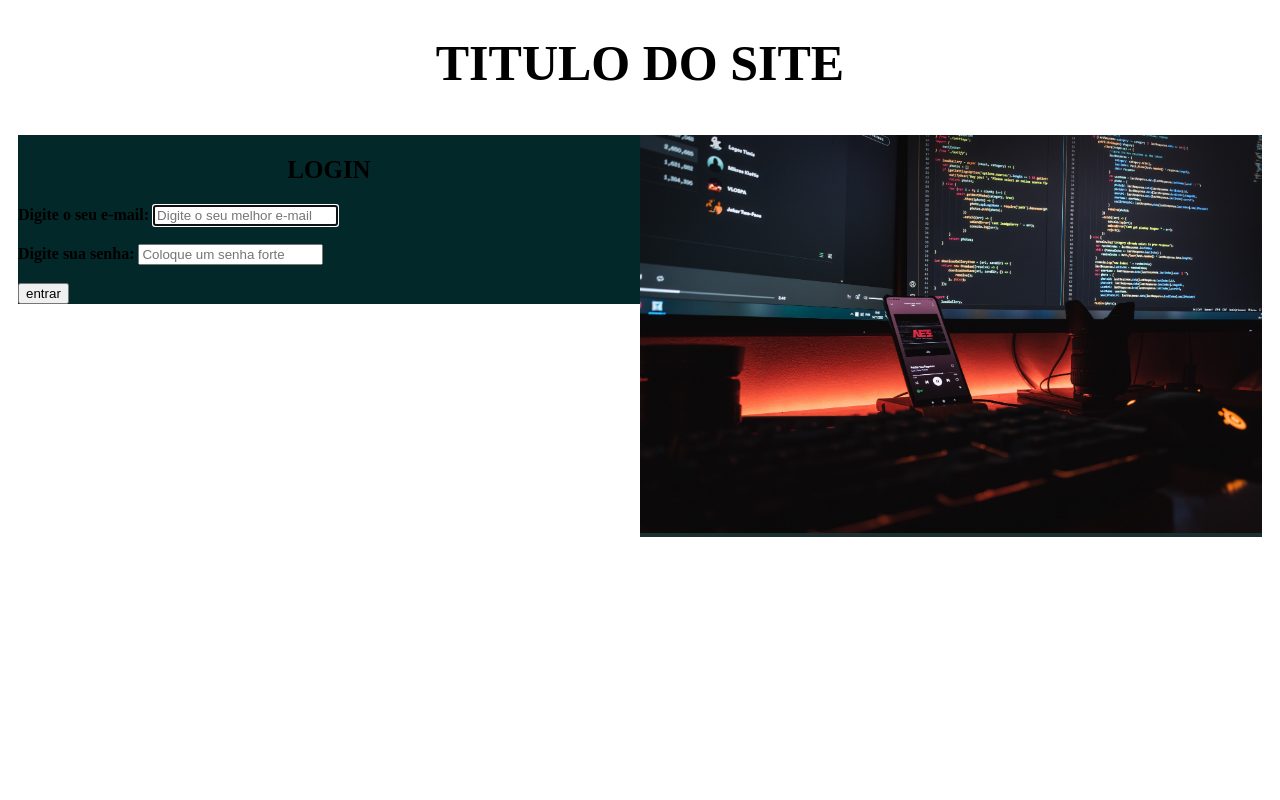
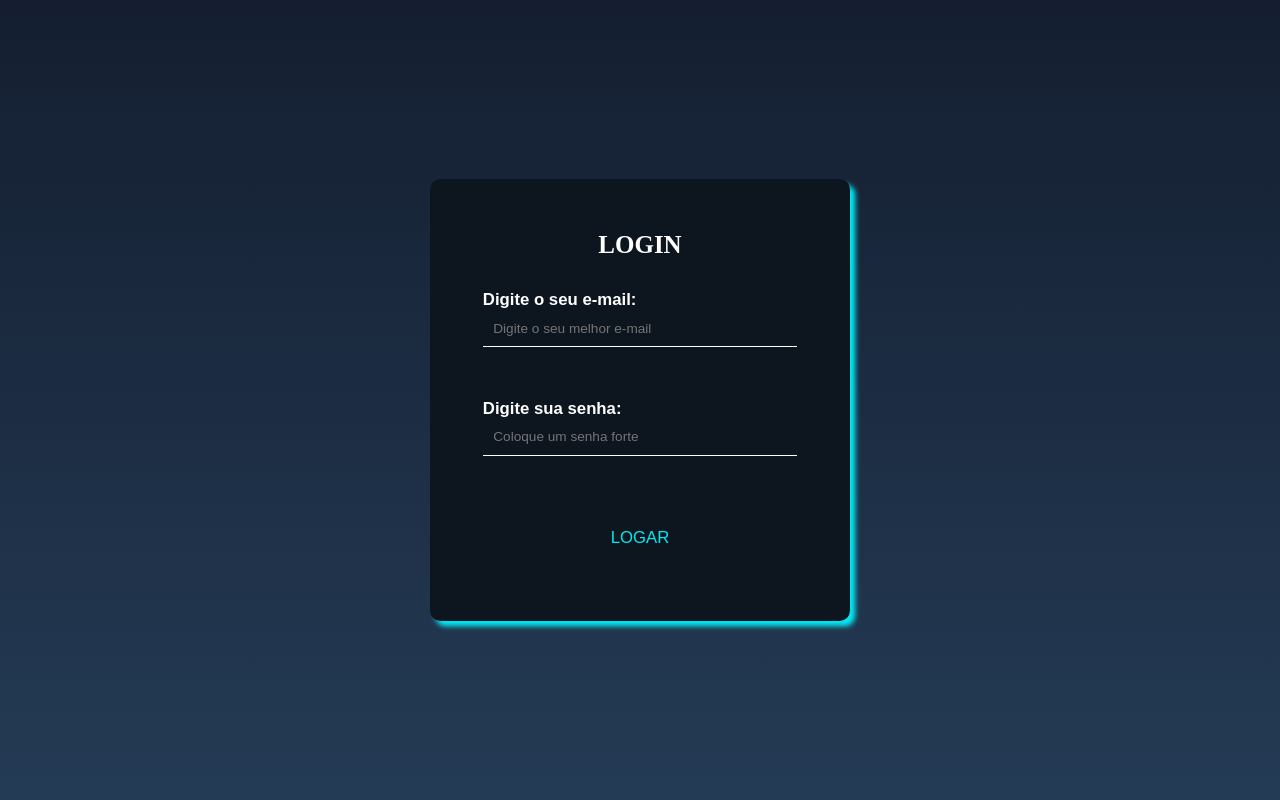
Before and after one commit to LucasGabriel18/Projetinho, a PHP site: page / in a window 1280 px wide. Run offline with PHP 8.4, Linux system fonts and the light colour scheme.

Commit message:
atualizações
mudança de planos, resolvi usar esse layout de login

```diff
--- a/projeto/css/login.css
+++ b/projeto/css/login.css
@@ -1,22 +1,170 @@
-.linha {
+* {
+    margin: 0;
+    padding: 0;
+    box-sizing: border-box;
+    font-family: sans-serif;
+  }
+
+  :root {
+    --color1: #0d151f;
+    --color2: #141e30;
+    --color3: #243b55;
+    --color4: #03e9f4;
+    --color5: #fff;
+    --color6: rgba(0, 0, 0, 0);
+  }
+
+  html {
+    font-size: 65.5%;
+  }
+
+  body {
+    background-image: linear-gradient(var(--color2), var(--color3));
+    height: 100vh;
     display: flex;
-    flex-flow: row wrap;
-    padding: 10px;
-}
+    justify-content: center;
+    align-items: center;
+    font-size: 1.6rem;
+  }
 
-.colA {
+  .container {
+    background-color: var(--color1);
+    color: var(--color5);
+    width: 40rem;
+    padding: 5rem;
+    box-shadow: 0.5rem 0.5rem 0.5rem var(--color4);
+    border-radius: 1rem;
+    display: flex;
+    flex-direction: column;
+    align-items: center;
+  }
+
+  .container h2 {
+    margin-bottom: 3rem;
+    font-size: 3rem;
+  }
+
+  .container label {
+    transform: translateY(2rem);
+    transition: transform 0.5s;
+  }
+
+  .container form {
+    display: flex;
+    flex-direction: column;
+    width: 100%;
+  }
+
+  .container input {
+    background: none;
+    color: var(--color5);
+    font-size: 1.3rem;
+    border: none;
+    border-bottom: 0.1rem solid var(--color5);
+    margin-bottom: 3rem;
+    outline: 0;
+    padding: 1rem;
+  }
+
+  .container .button-container {
+    align-self: center;
+    position: relative;
+    overflow: hidden;
+    transition: box-shadow 0.3s;
+  }
+
+  .container .button-container:hover {
+    box-shadow: 0 0 1rem 0.5rem var(--color4);
+  }
+
+  .container button {
+    color: var(--color4);
+    font-size: 1.6rem;
+    text-transform: uppercase;
+    background: none;
+    border: none;
+    padding: 2rem;
+  }
+
+  .container .button-container div {
+    position: absolute;
+  }
+
+  .container .button-container div:first-child {
+    width: 100%;
+    height: 0.3rem;
+    background-image: linear-gradient(to right, var(--color6), var(--color4));
+    animation: line-1 1s linear infinite;
+  }
+
+  .container .button-container div:nth-child(2) {
+    width: 0.3rem;
     height: 100%;
-    width: 50%;
-    background: rgb(3, 40, 41);
-}
+    background-image: linear-gradient(to right, var(--color6), var(--color4));
+    right: 0;
+    animation: line-2 1s linear infinite 0.25s;
+  }
 
-.colB {
+  .container .button-container div:nth-child(3) {
+    width: 100%;
+    height: 0.3rem;
+    background-image: linear-gradient(to left, var(--color6), var(--color4));
+    bottom: 0;
+    animation: line-3 1s linear infinite 0.5s;
+  }
+
+  .container .button-container div:nth-child(4) {
+    width: 0.3rem;
     height: 100%;
-    width: 50%;
-    background: rgb(27, 47, 48);
-}
+    background-image: linear-gradient(to top, var(--color6), var(--color4));
+    left: 0;
+    animation: line-4 1s linear infinite 0.75s;
+  }
 
-.colB img {
-    width: 100%;
-    height: 100%;
-}
+  @keyframes line-1 {
+    0% {
+      left: -100%;
+    }
+    50%,
+    100% {
+      left: 100%;
+    }
+  }
+
+  @keyframes line-2 {
+    0% {
+      top: -100%;
+    }
+    50%,
+    100% {
+      top: 100%;
+    }
+  }
+
+  @keyframes line-3 {
+    0% {
+      right: -100%;
+    }
+    50%,
+    100% {
+      right: 100%;
+    }
+  }
+
+  @keyframes line-4 {
+    0% {
+      bottom: -100%;
+    }
+    50%,
+    100% {
+      bottom: 100%;
+    }
+  }
+
+  @media only screen and (max-width: 576px) {
+    .container {
+      width: 100%;
+      height: 100%;
+      justify-content: center;
+    }
+  }
--- a/projeto/index.html
+++ b/projeto/index.html
@@ -9,22 +9,15 @@
 </head>
 <body>
     <div class="container">
-        <h1 style="text-align: center; font-size: 50px; font-family:'Times New Roman', Times, serif;">TITULO DO SITE</h1>
-        <div class="linha">
-            <div class="colA">
-                <h2 style="text-align: center; justify-content: center; font-size: 25px; font-family:'Times New Roman', Times, serif;">LOGIN</h2>
-                <form action="php/verify.php" method="post">
-                    <strong><label for="e-mail">Digite o seu e-mail:</label></strong>
-                    <input type="text" name="email" id="email" autofocus required placeholder="Digite o seu melhor e-mail"><br><br>
-                    <strong><label for="senha">Digite sua senha:</label></strong>
-                    <input type="password" name="senha" id="senha" required placeholder="Coloque um senha forte"><br><br>
-                    <input type="submit" value="entrar">
-                </form>
-            </div>
-            <div class="colB">
-                <img src="imagens/ft-direita.jpg" alt="foto">
-            </div>
-        </div>
+            <h2 style="text-align: center; justify-content: center; font-size: 25px; font-family:'Times New Roman', Times, serif;">LOGIN</h2>
+            <form action="php/verify.php" method="post">
+                <strong><label for="email" id="labelEmail">Digite o seu e-mail:</label></strong>
+                <input type="text" name="email" id="email" name="email" autofocus required placeholder="Digite o seu melhor e-mail"><br>
+                <strong><label for="password" id="labelPassword">Digite sua senha:</label></strong>
+                <input type="password" name="senha" id="senha" required placeholder="Coloque um senha forte"><br>
+                <button type="submit" id="button">Logar</button>
+            </form>
+            <script src="js/login.js"></script>
     </div>
 </body>
 </html>
--- /dev/null
+++ b/projeto/js/login.js
@@ -0,0 +1,81 @@
+let labelEmail = document.getElementById("labelEmail");
+let labelPassword = document.getElementById("labelPassword");
+let inputs = document.getElementsByClassName("input");
+let button = document.getElementById("button");
+
+// Estados Inputs
+function state1(obj) {
+  obj.style.transform = "translateY(2rem)";
+  obj.style.color = "var(--color5)";
+}
+
+function state2(obj) {
+  obj.style.transform = "translateY(0)";
+  obj.style.color = "var(--color4)";
+}
+
+// Estados Botão
+function stateButton1(obj) {
+  obj.style.boxShadow = "0 0 1rem 0.5rem var(--color4)";
+}
+
+function stateButton2(obj) {
+  obj.style.boxShadow = "none";
+}
+
+// Ao carregar a página
+
+if (email.value != "") {
+  state2(labelEmail);
+}
+
+if (password.value != "") {
+  state2(labelPassword);
+}
+
+// Eventos
+
+for (let i of inputs) {
+  // Ao clicar
+  i.addEventListener("click", (event) => {
+    if (event.target.id == "email") {
+      state2(labelEmail);
+    } else {
+      state2(labelPassword);
+    }
+  });
+  // Ao dar foco nos inputs
+  i.addEventListener("focusin", (event) => {
+    if (event.target.id == "email") {
+      state2(labelEmail);
+    } else {
+      state2(labelPassword);
+    }
+  });
+  // Ao retirar o foco dos inputs
+  i.addEventListener("focusout", (event) => {
+    if (event.target.id == "email") {
+      if (email.value == "") {
+        state1(labelEmail);
+      } else {
+        state2(labelEmail);
+      }
+    } else {
+      if (password.value == "") {
+        state1(labelPassword);
+      } else {
+        state2(labelPassword);
+      }
+    }
+  });
+}
+
+// Ao dar foco no botão
+button.addEventListener("focusin", (event) => {
+  stateButton1(event.target.parentNode);
+});
+
+// Ao retirar o foco do botão
+button.addEventListener("focusout", (event) => {
+  stateButton2(event.target.parentNode);
+});
```
